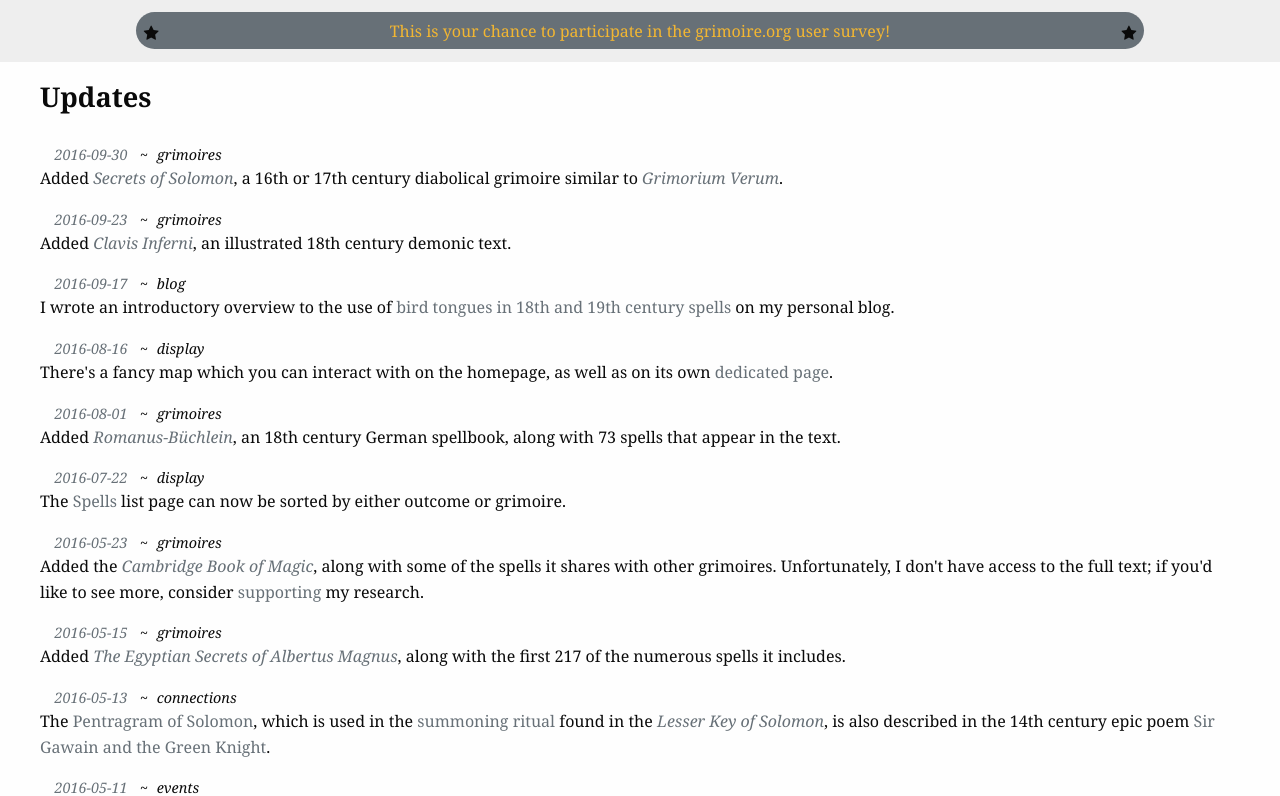
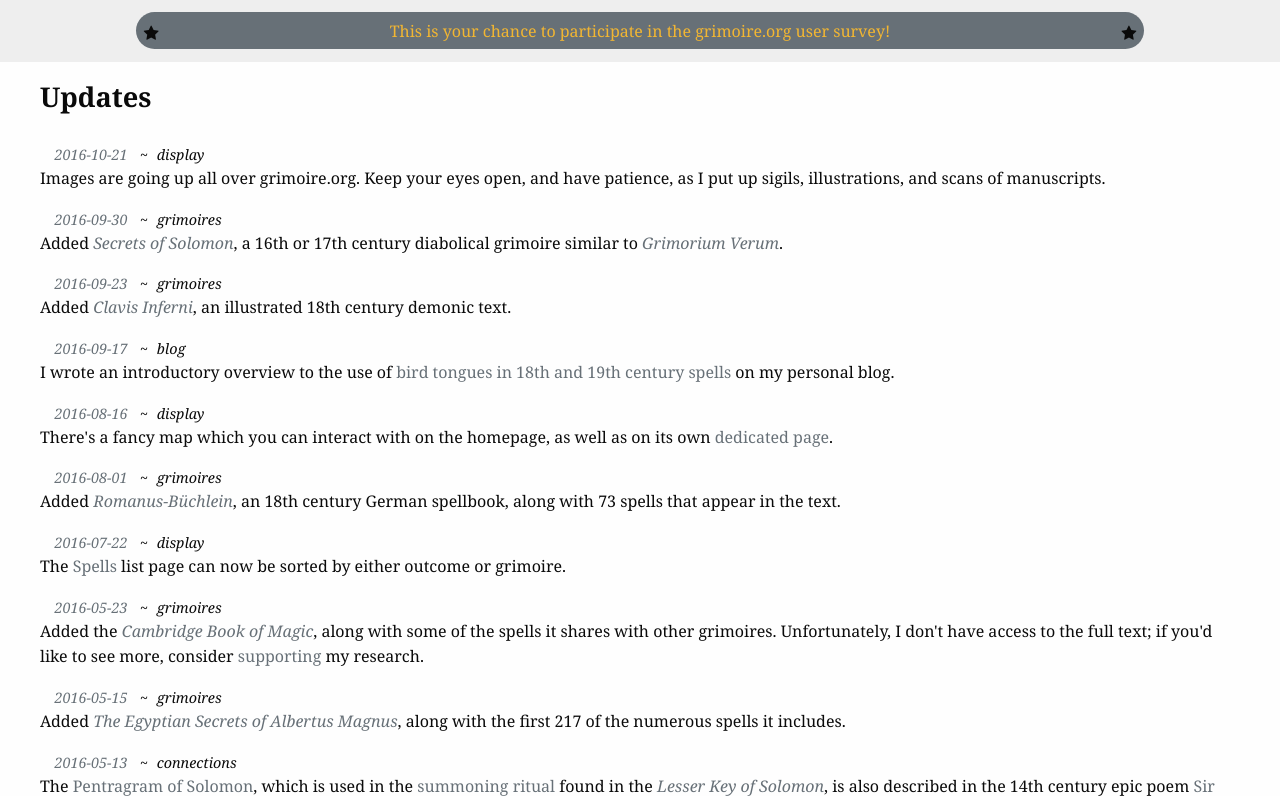
Before and after one commit to mouse-reeve/grimoire-site, a Flask app: template grimoire/templates/updates.html in a window 1280 px wide. Shown: the part 154-950 px from the top of the page. Run offline with Flask 2, Linux system fonts and the light colour scheme; the template is opened without the code that fills it, so the values that code supplies are empty; some libraries are stand-ins or nearby versions; some web fonts are replaced.

Commit message:
Image update and some sigils

```diff
--- a/grimoire/templates/updates-macro.html
+++ b/grimoire/templates/updates-macro.html
@@ -1,4 +1,8 @@
 {% macro update_content(show_all=False) %}
+    {% call update("2016-10-21", "display") %}
+    Images are going up all over grimoire.org. Keep your eyes open, and have patience, as I put up sigils, illustrations, and scans of manuscripts.
+    {% endcall %}
+
     {% call update("2016-09-30", "grimoires") %}
     Added <a href="/grimoire/secrets-of-solomon-rabidmadar"><em>Secrets of Solomon</em></a>, a 16th or 17th century diabolical grimoire similar to <em><a href="/grimoire/grimorium-verum">Grimorium Verum</a></em>.
     {% endcall %}
@@ -7,11 +11,11 @@
     Added <a href="/grimoire/clavis-inferni"><em>Clavis Inferni</em></a>, an illustrated 18th century demonic text.
     {% endcall %}
 
+{% if show_all %}
     {% call update("2016-09-17", "blog") %}
     I wrote an introductory overview to the use of <a href="https://blog.mousereeve.com/uses-of-a-birds-tongue/" target="_blank">bird tongues in 18th and 19th century spells</a> on my personal blog.
     {% endcall %}
 
-{% if show_all %}
     {% call update("2016-08-16", "display") %}
     There's a fancy map which you can interact with on the homepage, as well as on its own <a href="/map">dedicated page</a>.
     {% endcall %}
```
Also changed, not shown: database/neostore.nodestore.db, database/neostore.propertystore.db, database/neostore.relationshipgroupstore.db, database/neostore.relationshipstore.db, 15 other files.
